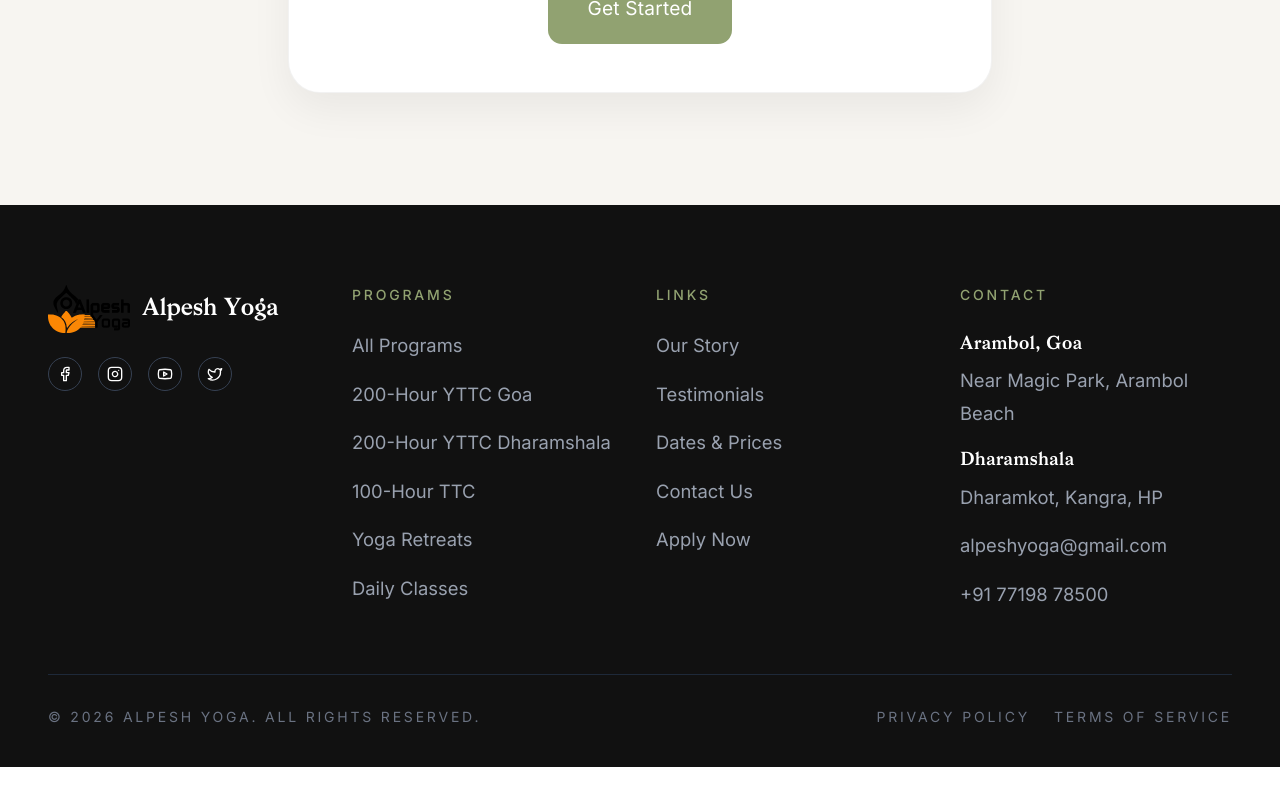
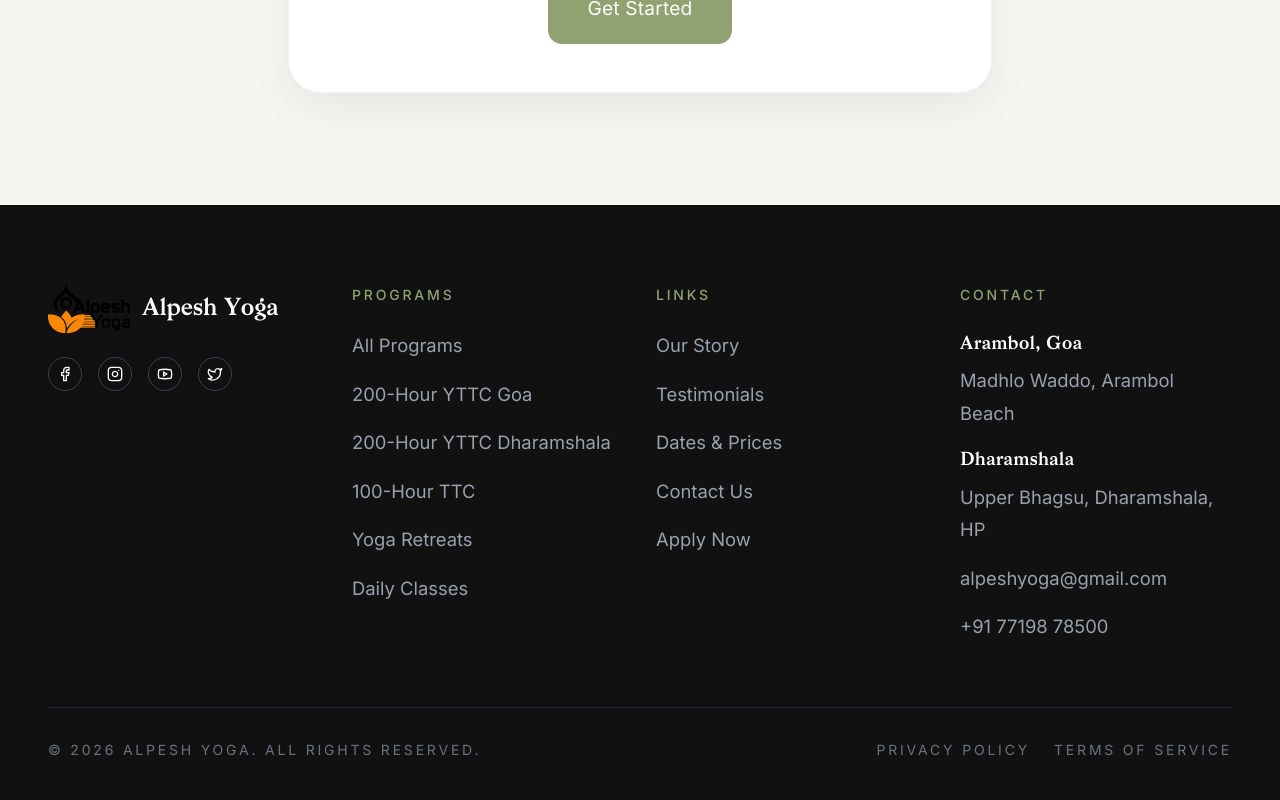
Before and after one commit to Arnav-Sharma437/Alpesh-Yoga, a Next.js app: page / in a window 1280 px wide. Shown: the part 7725-8525 px from the top of the page. Before the commit the page ends 8492 px from the top, so only its background shows below. Built offline with nearby package versions, Linux system fonts and the light colour scheme.

Commit message:
Update business addresses across the site

```diff
--- a/src/app/contact/page.tsx
+++ b/src/app/contact/page.tsx
@@ -32,7 +32,7 @@ export default function ContactPage() {
   const LOCATIONS_CONTACT = [
     {
       title: "Dharamshala Shala (Himalayas)",
-      address: "Alpesh Yoga, Baldev House, 50 meters from Track n Dine Restaurant and before Bodhi Greens Restaurant, Dharamkot 176219, Dharamshala, Himachal Pradesh",
+      address: "Near Beetroot Café, & Kibbutz Bhagsu Restaurant, Upper Bhagsu, Dharamshala, Himachal Pradesh",
       landmark: "Baldev House, nestled in Dharamkot. 50 meters past Track n Dine and just before Bodhi Greens Restaurant.",
       mapUrl: "https://www.google.com/maps/embed?pb=!1m18!1m12!1m3!1d3375.4093959146193!2d76.33129887627443!3d32.24716497388046!2m3!1f0!2f0!3f0!3m2!1i1024!2i768!4f13.1!3m3!1m2!1s0x391b53dfdcd15d49%3A0xe1c028ea7c55cb85!2sAlpesh%20Yoga!5e0!3m2!1sen!2sin!4v1700000000000!5m2!1sen!2sin",
       icon: Compass,
--- a/src/components/Footer.tsx
+++ b/src/components/Footer.tsx
@@ -67,11 +67,11 @@ export default function Footer() {
             <ul className="space-y-4">
               <li>
                 <span className="mb-1 block font-serif text-[1.15rem] font-normal text-white">Arambol, Goa</span>
-                <span className="font-sans text-[1.15rem] font-normal leading-[1.7] text-gray-400">Near Magic Park, Arambol Beach</span>
+                <span className="font-sans text-[1.15rem] font-normal leading-[1.7] text-gray-400">Madhlo Waddo, Arambol Beach</span>
               </li>
               <li>
                 <span className="mb-1 block font-serif text-[1.15rem] font-normal text-white">Dharamshala</span>
-                <span className="font-sans text-[1.15rem] font-normal leading-[1.7] text-gray-400">Dharamkot, Kangra, HP</span>
+                <span className="font-sans text-[1.15rem] font-normal leading-[1.7] text-gray-400">Upper Bhagsu, Dharamshala, HP</span>
               </li>
               <li>
                 <a href="mailto:alpeshyoga@gmail.com" className="font-sans text-[1.15rem] font-normal leading-[1.7] text-gray-400 transition-colors hover:text-olive-200">alpeshyoga@gmail.com</a>
--- a/src/config/locations.ts
+++ b/src/config/locations.ts
@@ -51,7 +51,7 @@ export const locationsConfig: Record<string, LocationData> = {
     displayName: "Dharamshala (Dharamkot)",
     regionName: "Himachal Pradesh, India",
     tagline: "Hatha alignment-based practice in the serene Himalayan mountains.",
-    address: "Alpesh Yoga, Baldev House, 50 meters from Track n Dine Restaurant and before Bodhi Greens Restaurant, Dharamkot 176219, Dharamshala, Himachal Pradesh",
+    address: "Near Beetroot Café, & Kibbutz Bhagsu Restaurant, Upper Bhagsu, Dharamshala, Himachal Pradesh",
     landmarkNotice: "Located in the quiet heights of Dharamkot, a short pine forest walk away from traffic. Conveniently positioned before Bodhi Greens and just past Track n Dine.",
     contactNumber1: "+91 77198 78500",
     contactNumber2: "+91 97364 63605",
```
